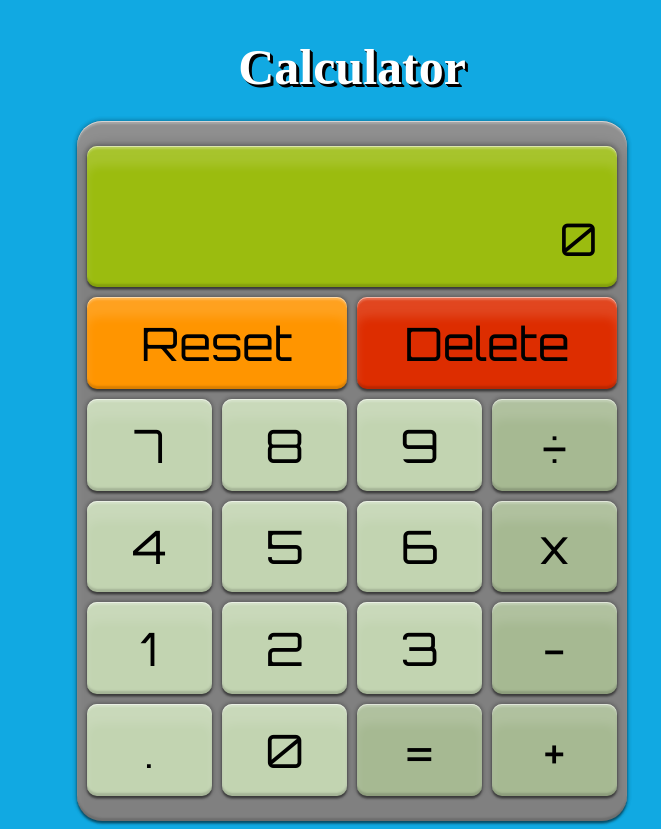
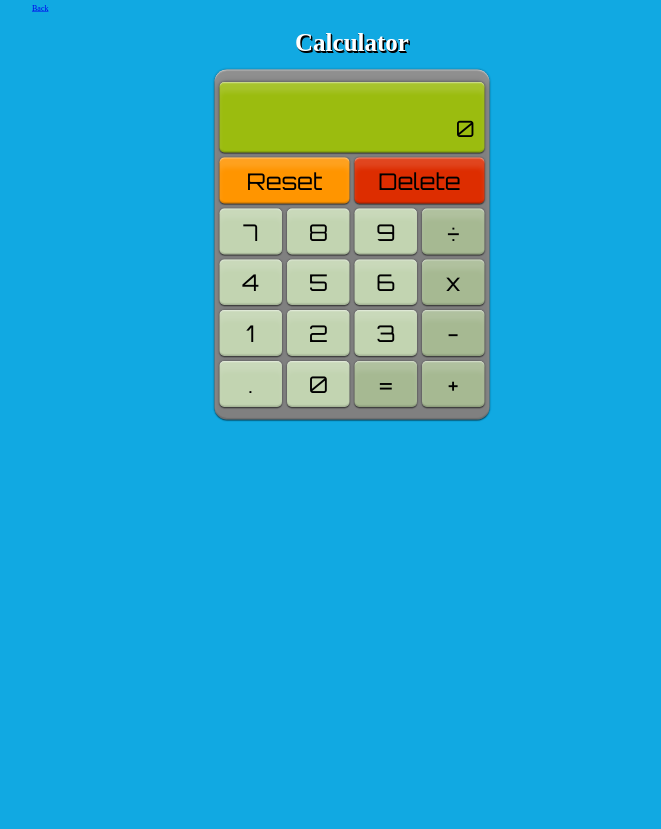
Before and after one commit to jfinley6/calculator, a plain HTML site: page index.html in a window 1280 px wide. Shown: the whole page, without its empty margins (288-949 px from the left). After the commit the page ends 800 px from the top, so only its background shows below. Drawn offline with Linux system fonts and the light colour scheme.

Commit message:
Resise page and add back button to personal website

```diff
--- a/index.html
+++ b/index.html
@@ -10,6 +10,9 @@
     <link rel="icon" type="image/png" href="calculator-icon-120-192401.png">
 </head>
 <body>
+    <div style="display: flex; justify-content: flex-start; width: 100vw">
+        <a id="backButton" href="#">Back</a>
+    </div>
     <h1>Calculator</h1>
     <div class="calculator">
         <div id="screen">
--- a/styles.css
+++ b/styles.css
@@ -1,3 +1,12 @@
+html {
+  -ms-transform: scale(0.5, 0.5); /* IE 9 */
+  -webkit-transform: scale(0.5, 0.5); /* Safari */
+  transform: scale(0.5, 0.5);
+  transform-origin: top;
+  width: 100vw;
+  height: 100vh;
+}
+
 body {
   display: flex;
   justify-content: center;
@@ -33,8 +42,8 @@ h1 {
     0 2px 2px rgba(0, 0, 0, 0.3), 0 0 4px 1px rgba(0, 0, 0, 0.2),
     inset 0 3px 2px rgba(255, 255, 255, 0.22),
     inset 0 -3px 2px rgba(0, 0, 0, 0.15),
-		inset 0 20px 10px rgba(255, 255, 255, 0.12),
-		0 0 4px 1px rgba(0, 0, 0, 0.1), 0 3px 2px rgba(0, 0, 0, 0.2);
+    inset 0 20px 10px rgba(255, 255, 255, 0.12), 0 0 4px 1px rgba(0, 0, 0, 0.1),
+    0 3px 2px rgba(0, 0, 0, 0.2);
 }
 
 .calculatorButtons {
@@ -48,8 +57,8 @@ h1 {
     0 2px 2px rgba(0, 0, 0, 0.3), 0 0 4px 1px rgba(0, 0, 0, 0.2),
     inset 0 3px 2px rgba(255, 255, 255, 0.22),
     inset 0 -3px 2px rgba(0, 0, 0, 0.15),
-		inset 0 20px 10px rgba(255, 255, 255, 0.12),
-		0 0 4px 1px rgba(0, 0, 0, 0.1), 0 3px 2px rgba(0, 0, 0, 0.2);
+    inset 0 20px 10px rgba(255, 255, 255, 0.12), 0 0 4px 1px rgba(0, 0, 0, 0.1),
+    0 3px 2px rgba(0, 0, 0, 0.2);
   font-family: "Orbitron";
 }
 
@@ -70,8 +79,8 @@ h1 {
     0 2px 2px rgba(0, 0, 0, 0.3), 0 0 4px 1px rgba(0, 0, 0, 0.2),
     inset 0 3px 2px rgba(255, 255, 255, 0.22),
     inset 0 -3px 2px rgba(0, 0, 0, 0.15),
-		inset 0 20px 10px rgba(255, 255, 255, 0.12),
-		0 0 4px 1px rgba(0, 0, 0, 0.1), 0 3px 2px rgba(0, 0, 0, 0.2);
+    inset 0 20px 10px rgba(255, 255, 255, 0.12), 0 0 4px 1px rgba(0, 0, 0, 0.1),
+    0 3px 2px rgba(0, 0, 0, 0.2);
   flex-direction: column;
   justify-content: space-around;
   align-items: flex-end;
@@ -91,8 +100,6 @@ h1 {
   margin-bottom: 20px;
   font-family: "Orbitron";
   height: 56px;
-
-
 }
 
 #deleteButton {
```
Also changed, not shown: apps.js (line endings or trailing spaces). Lines whose indentation alone changed are shown as unchanged.
